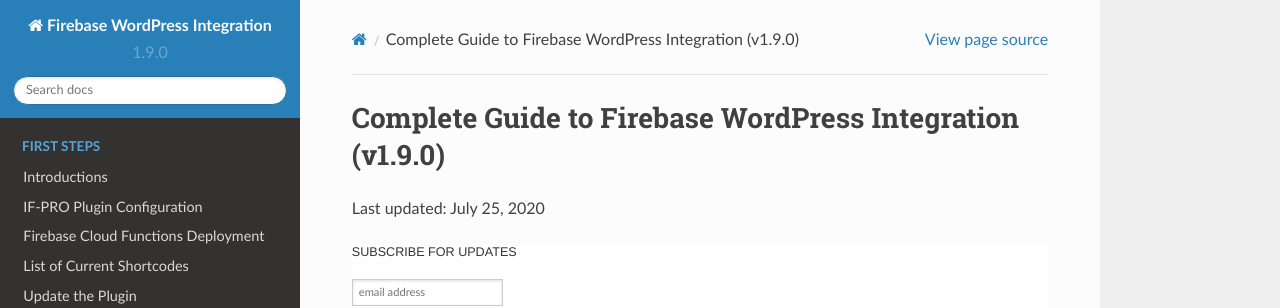
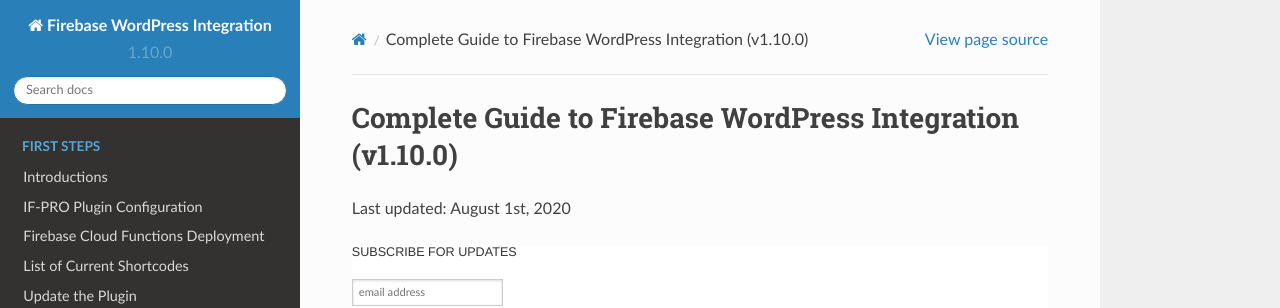
Before and after one commit to dalenguyen/firebase-wordpress-docs, a Sphinx documentation site: the page built from docs/index.rst, in a window 1280 px wide and 900 px high. Shown: the top 308 px of the window. Built offline with Sphinx 7.4.7 and the Read the Docs theme 2.0.0, drawn with Linux system fonts in a browser that asks for light colours; comment, search, counter and statistics services are not loaded.

Commit message:
Added guide for v1.10.0

```diff
--- a/docs/auth/wordpress-user-integration.rst
+++ b/docs/auth/wordpress-user-integration.rst
@@ -9,7 +9,7 @@
 
 This feature solves the authentication problem. This is an example from one of my potential clients. The client has a mobile app (Firebase users), and they want those users to login to a separate WordPress website without registering again.
 
-And this plugin can help you to achieve just that.
+And this plugin can help you to achieve just that. Authentication also work for WordPress multisite.
 
 At this stage, it helps to authenticate to WordPress dashboard with a **subscriber** or **customer** role (WooCommerce). And the password will be dominated by Firebase Users. User cannot change password when logging into WordPress dashboard. They have to use *forgot password* feature in Firebase in order to create a new password. And if the password is different in both systems, the next time user logs in through FirebaseUI Web shortcode, it will change the password in WordPress automatically.
 
--- a/docs/conf.py
+++ b/docs/conf.py
@@ -22,7 +22,7 @@
 author = u'Dale Nguyen'
 
 # The short X.Y version
-version = '1.9.0'
+version = '1.10.0'
 release = version
 
 # -- General configuration ---------------------------------------------------
--- a/docs/index.rst
+++ b/docs/index.rst
@@ -1,10 +1,10 @@
-Complete Guide to Firebase WordPress Integration (v1.9.0)
+Complete Guide to Firebase WordPress Integration (v1.10.0)
 ==========================================================
 
 .. meta::
    :description lang=en: Guide on how to integrate Firebase to WordPress.
 
-Last updated: July 25, 2020
+Last updated: August 1st, 2020
 
 .. raw:: html
 
```
Also changed, not shown: docs/misc/changelog.rst (+11 -0 lines).
